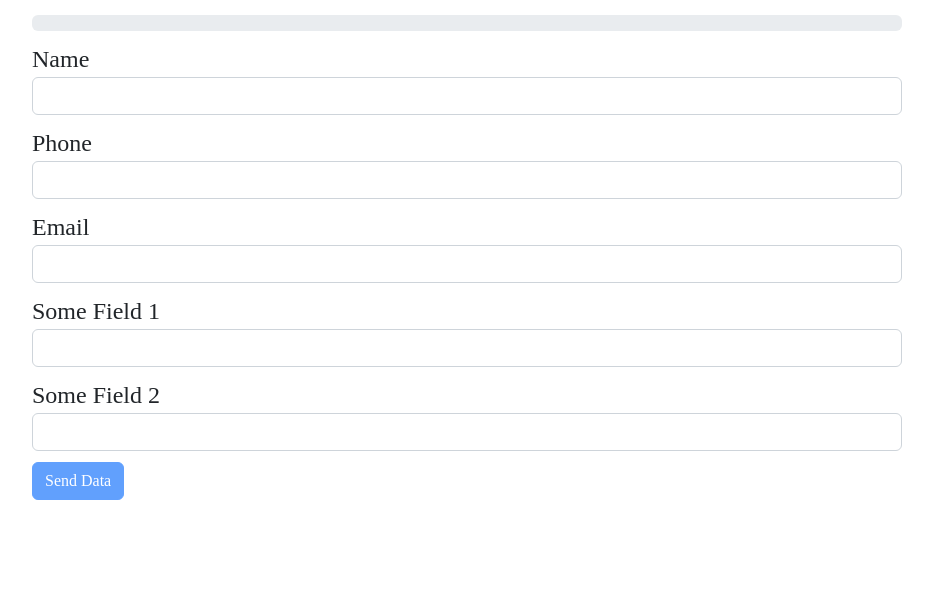
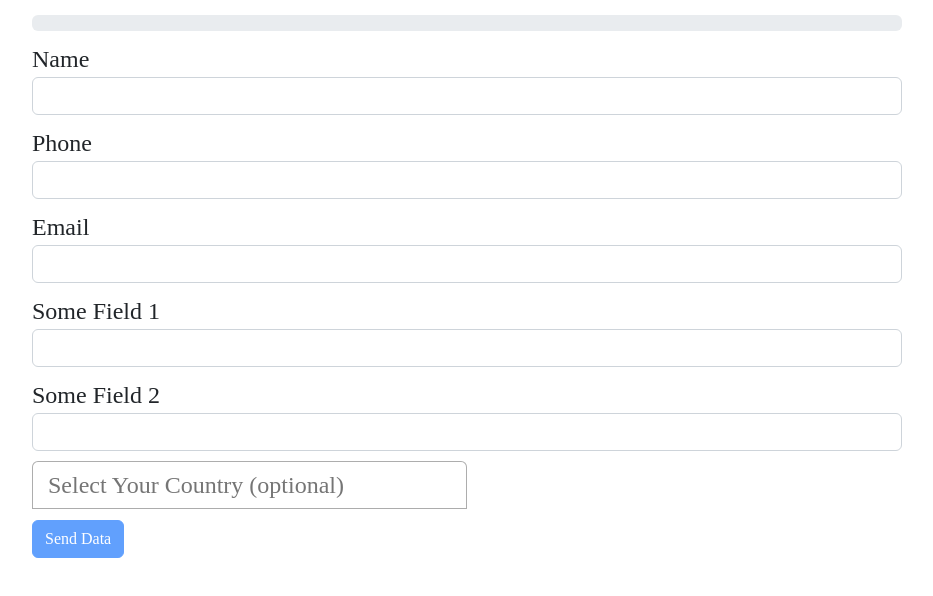
Before and after one commit to VitaliiHoida/vue_VitaliiHoida, a Vue app in the folder homework_4/: page / in a window 1280 px wide. Shown: the top 596 px of the page, without its empty margins (173-1106 px from the left). Built offline with nearby package versions, Linux system fonts and the light colour scheme.

Commit message:
Дропдаун, пока не готово

```diff
--- a/homework_4/package.json
+++ b/homework_4/package.json
@@ -8,6 +8,8 @@
     "lint": "vue-cli-service lint"
   },
   "dependencies": {
+    "@fortawesome/fontawesome-svg-core": "^6.1.1",
+    "@fortawesome/vue-fontawesome": "^3.0.1",
     "bootstrap": "^5.2.0-beta1",
     "core-js": "^3.8.3",
     "vue": "^3.2.13"
--- a/homework_4/src/App.vue
+++ b/homework_4/src/App.vue
@@ -15,9 +15,14 @@
         >
         </app-group>
       </div>
+      <app-drop :values="countries"
+                :shown="shown"
+                @choose-drop="choose($event)"
+                @show-drop="showDrop">
+      </app-drop>
       <app-button :enabled="enabled"
-                  @sendForm="send">
-
+                  @sendForm="send"
+                  >
       </app-button>
     </form>
     <div v-else>
@@ -26,8 +31,13 @@
           <td>{{ item.name }}</td>
           <td>{{ item.value }}</td>
         </tr>
+        <tr v-if="country">
+          <td>Country</td>
+          <td> {{country}} </td>
+        </tr>
       </table>
     </div>
+
   </div>
 </template>
 
@@ -35,6 +45,7 @@
 import AppGroup from "./components/AppGroup.vue";
 import AppProgress from "./components/AppProgress.vue";
 import AppButton from "./components/AppButton.vue";
+import AppDrop from "./components/AppDrop.vue";
 
 export default {
   name: "App",
@@ -42,6 +53,7 @@ export default {
     AppGroup,
     AppProgress,
     AppButton,
+    AppDrop,
   },
   data: () => ({
     info: [
@@ -72,6 +84,10 @@ export default {
       },
     ],
     result: false,
+    /*drop-down*/
+    countries: ['Ukraine', 'Great Britain', 'Poland', 'Orkostan'],
+    country: '',
+    shown: false,
   }),
   computed: {
     enabled(){
@@ -85,6 +101,16 @@ export default {
     },
     send(){
       this.result = !this.result;
+    },
+    /* drop-down*/
+    choose(e){
+      this.country = e;
+    },
+    showDrop(){
+      this.shown = ! this.shown;
+    },
+    closeDropdown(){
+      this.shown = false;
     }
   },
   created() {
--- /dev/null
+++ b/homework_4/src/components/AppDrop.vue
@@ -0,0 +1,113 @@
+<template>
+  <div class="custom-select-wrapper"
+       :class="{ 'open-dropdown': shown }"
+       >
+    <div class="input-wrapper">
+      <input
+        type="text"
+        placeholder="Select Your Country (optional)"
+        class="custom-select"
+        readonly="readonly"
+        @click="show"
+        :value="value"
+      />
+      <i class="fa fa-angle-down" aria-hidden="true"></i>
+      <ul class="droplist">
+        <li v-for="(item, i) in values" :key="item" @click="choose(i)">
+          <span> {{ item }} </span>
+        </li>
+      </ul>
+    </div>
+  </div>
+</template>
+
+<script>
+export default {
+  props: {
+    default: String,
+    values: Array,
+    shown: Boolean,
+  },
+  data() {
+    return {
+      value: "",
+    };
+  },
+  methods: {
+    show() {
+      this.$emit("show-drop");
+    },
+    choose(i) {
+      this.value = this.values[i];
+      this.$emit("show-drop");
+      this.$emit("choose-drop", this.value);
+    },
+  },
+};
+</script>
+
+<style>
+.custom-select-wrapper .input-wrapper {
+  background-color: #fff;
+  border: 1px solid #00000052;
+  border-radius: 6px 6px 0 0;
+  padding: 0 10px;
+}
+
+.custom-select-wrapper .input-wrapper input[type="text"] {
+  border: 0;
+  padding: 5px;
+  cursor: pointer;
+  outline: none;
+  width: 100%;
+}
+
+.custom-select-wrapper ul {
+  z-index: 1;
+  border: 1px solid #00000052;
+  border-top: none;
+  list-style: none;
+  background-color: #fff;
+  border-radius: 0 0 6px 6px;
+  padding: 0;
+  height: 0;
+  overflow: hidden;
+  margin: 0;
+  transition: 0.1s ease-out;
+  position: absolute;
+  width: auto;
+  left: 0;
+  right: 0;
+}
+
+.custom-select-wrapper ul li {
+  line-height: 24px;
+  font-size: 24px;
+  padding: 12px 15px;
+}
+
+.custom-select-wrapper ul li:hover {
+  background-color: #0a58ca;
+}
+
+.custom-select-wrapper.open-dropdown ul {
+  height: auto;
+  transition: 0.1s ease-in;
+}
+
+.custom-select-wrapper {
+  position: relative;
+  cursor: pointer;
+  margin: 10px 0;
+  width: 50%;
+}
+
+.custom-select-wrapper.open-dropdown i {
+  transform: rotate(180deg);
+  transition: 0.9s;
+}
+
+.custom-select-wrapper i {
+  transition: 0.9s;
+}
+</style>
```
Also changed, not shown: 1 other file (tests, documents, lock files or other folders).
